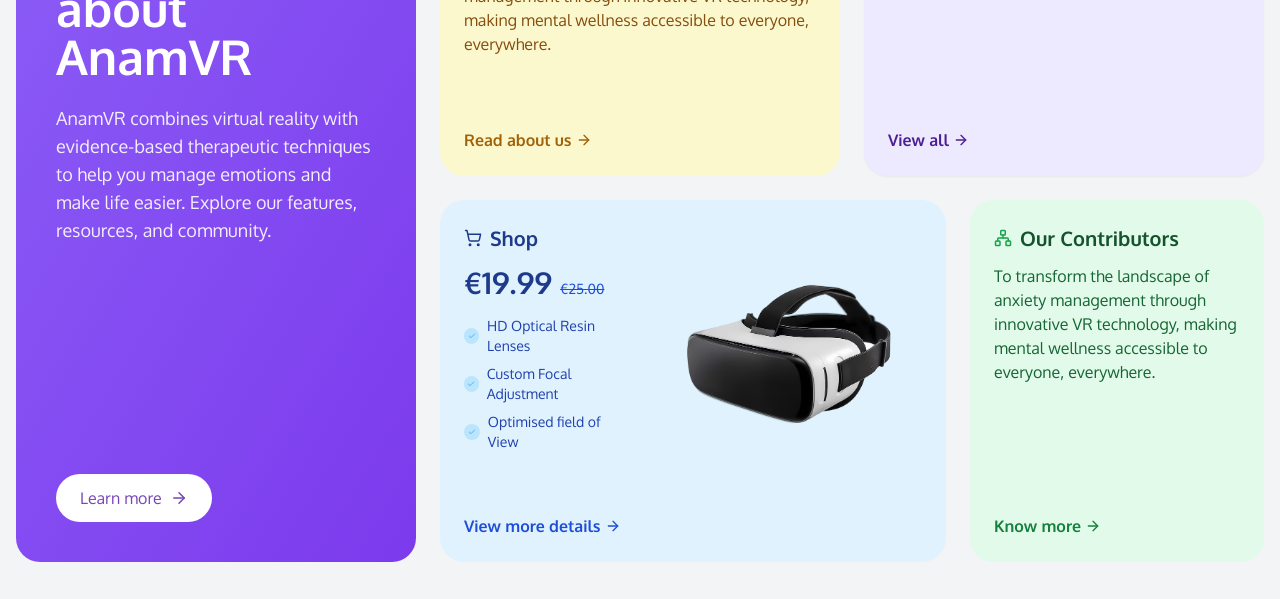
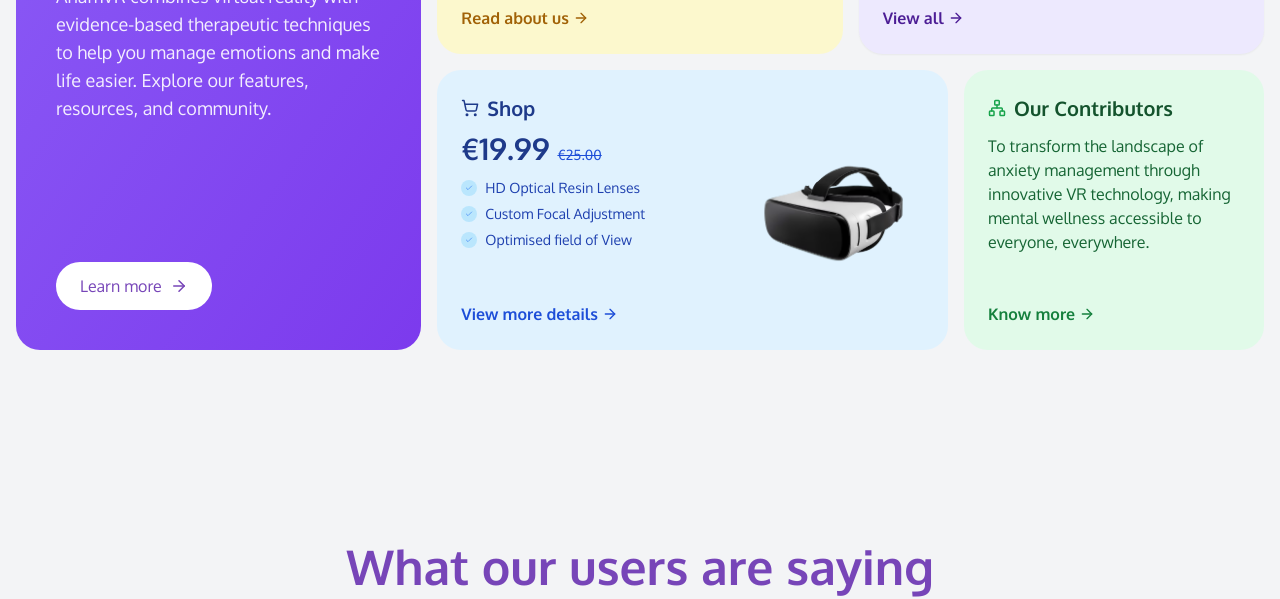
Before and after one commit to Anam-Limited/AnamVR-Web, a React (Vite) app: page / in a window 1280 px wide. Shown: the part 2208-2807 px from the top of the page. Built offline with nearby package versions, Linux system fonts and the light colour scheme; no server answers; a web font is replaced by a local one.

Commit message:
changes added

```diff
--- a/components/Contributors.tsx
+++ b/components/Contributors.tsx
@@ -1,10 +1,4 @@
-import {
-  Linkedin,
-  Github,
-  GalleryHorizontalEnd,
-  Code,
-  Brain,
-} from "lucide-react";
+import { Linkedin, GalleryHorizontalEnd, Code, Brain } from "lucide-react";
 import { useScrollAnimation } from "../hooks/useScrollAnimation";
 import ishaanJain from "../src/assets/ishaan_jain.webp";
 
@@ -19,7 +13,6 @@
   icon: React.ReactNode;
   socialLinks: {
     linkedin?: string;
-    github?: string;
     portfolio?: string;
   };
 }
@@ -40,15 +33,14 @@
     ],
     socialLinks: {
       linkedin: "https://linkedin.com/in/ishaanj9",
-      github: "https://github.com/ishaanj91",
       portfolio: "https://jaini.me",
     },
   },
   {
     id: "agustina-alvarez",
     name: "Agustina Alvarez",
-    role: "DBT Therapist & Content Contributor",
-    bio: "Licensed DBT therapist who contributed therapeutic content and validated our anxiety management techniques.",
+    role: "Content Contributor",
+    bio: "Agustina is a Dialectical Behavioural Therapist based in Córdoba, Argentina. She has contributed several mindfulness exercises to the app, drawing on her area of expertise.",
     image: "/placeholder.svg?height=400&width=300",
     backgroundColor: "bg-gradient-to-br from-green-500 to-emerald-600",
     icon: <Brain className="w-5 h-5" />,
@@ -58,7 +50,8 @@
       "Created evidence-based interventions",
     ],
     socialLinks: {
-      linkedin: "https://linkedin.com/in/agustina-alvarez",
+      linkedin:
+        "https://www.linkedin.com/in/agustina-alvarez-ulfohn-520922191/",
     },
   },
 ];
@@ -155,17 +148,6 @@
                       LinkedIn
                     </a>
                   )}
-                  {contributor.socialLinks.github && (
-                    <a
-                      href={contributor.socialLinks.github}
-                      target="_blank"
-                      rel="noopener noreferrer"
-                      className="flex items-center gap-2 px-3 py-2 bg-gray-50 text-gray-700 rounded-lg hover:bg-gray-100 transition-colors text-sm font-medium"
-                    >
-                      <Github className="w-4 h-4" />
-                      GitHub
-                    </a>
-                  )}
                   {contributor.socialLinks.portfolio && (
                     <a
                       href={contributor.socialLinks.portfolio}
--- a/components/Description.tsx
+++ b/components/Description.tsx
@@ -202,8 +202,8 @@
               key={feature.id}
               className={`w-full flex-shrink-0 ${feature.color} rounded-xl md:rounded-3xl overflow-hidden transition-all duration-700`}
             >
-              <div className="flex flex-col-reverse md:grid md:grid-cols-2 min-h-[400px] md:min-h-[550px] py-6">
-                <div className="hidden md:flex items-center justify-center p-8 md:p-20">
+              <div className="flex flex-col-reverse md:grid md:grid-cols-2 min-h-[400px] md:min-h-[550px]">
+                <div className="hidden md:flex items-center justify-center p-8 md:px-20 md:py-10">
                   {/* Placeholder for feature image or illustration */}
                   <div className="bg-opacity-20 rounded-2xl w-full h-4/5 flex items-center justify-center">
                     <img
--- a/components/Header.tsx
+++ b/components/Header.tsx
@@ -50,7 +50,7 @@
         {/* Left navigation */}
         <nav className="hidden md:flex items-center text-sm lg:text-base font-medium space-x-4 lg:space-x-6">
           <a
-            href="home"
+            href="/"
             className="text-black hover:text-[#7745b8] transition-colors relative group"
           >
             Home
@@ -181,7 +181,7 @@
             {" "}
             {/* Main links scrollable */}
             {[
-              { href: "/home", label: "Home" },
+              { href: "/", label: "Home" },
               { href: "/about", label: "About" },
               { href: "/shop", label: "Shop" },
               { href: "/blog", label: "Blog" },
--- a/components/ShopPreview.tsx
+++ b/components/ShopPreview.tsx
@@ -8,25 +8,28 @@
   return (
     <div
       ref={animation.ref}
-      className={`md:col-span-3 lg:col-span-5 sm:col-span-3 bg-blue-100 p-6 rounded-3xl flex flex-col justify-between transition-opacity duration-700 ease-out ${
+      className={`md:col-span-3 lg:col-span-5 sm:col-span-3 bg-blue-100 p-4 sm:p-6 rounded-3xl flex flex-col justify-between transition-opacity duration-700 ease-out ${
         animation.isVisible ? "animate-slide-up" : "opacity-0"
       }`}
     >
-      <h3 className="flex items-center font-bold text-xl text-blue-900 mb-3">
+      <h3 className="flex items-center font-bold text-xl text-blue-900 mb-2">
         <ShoppingCart size={18} className="text-blue-900 mr-2" />
         Shop
       </h3>
-      <div className="flex-grow flex flex-col-reverse sm:flex-row items-start md:items-start justify-between gap-6">
-        {/* Left Side: Pricing and Features */}
-        <div className="min-h-[250px] flex flex-col">
-          <div className="mb-4">
-            <div className="mb-4">
-              <span className="text-3xl font-bold text-blue-900">€19.99</span>
+
+      <div className="flex-grow grid grid-cols-5 items-start gap-2">
+        {/* Left Side: Pricing and Features (3/5 width) */}
+        <div className="col-span-3 flex flex-col">
+          <div className="mb-3">
+            <div className="mb-3">
+              <span className="text-2xl sm:text-3xl font-bold text-blue-900">
+                €19.99
+              </span>
               <span className="text-blue-700 line-through text-sm ml-2">
                 €25.00
               </span>
             </div>
-            <ul className="space-y-2">
+            <ul className="space-y-1.5">
               {[
                 "HD Optical Resin Lenses",
                 "Custom Focal Adjustment",
@@ -36,7 +39,7 @@
                   key={feature}
                   className="flex items-center text-sm text-blue-800"
                 >
-                  <div className="w-4 h-4 bg-blue-200 rounded-full flex items-center justify-center mr-2">
+                  <div className="min-w-4 h-4 bg-blue-200 rounded-full flex items-center justify-center mr-2 flex-shrink-0">
                     <svg width="8" height="8" viewBox="0 0 24 24" fill="none">
                       <path
                         d="M20 6L9 17L4 12"
@@ -47,25 +50,26 @@
                       />
                     </svg>
                   </div>
-                  {feature}
+                  <span className="line-clamp-1">{feature}</span>
                 </li>
               ))}
             </ul>
           </div>
         </div>
 
-        {/* Right Side: VR Headset Image */}
-        <div className="flex max-w-sm">
+        {/* Right Side: VR Headset Image (2/5 width) */}
+        <div className="col-span-2 flex justify-end items-center h-full">
           <img
             src={vrImage || "/placeholder.svg"}
             alt="VR Headset"
-            className="w-72 h-auto object-contain rounded-3xl"
+            className="w-full max-h-28 sm:max-h-36 object-contain rounded-xl"
           />
         </div>
       </div>
+
       <a
         href="shop"
-        className="flex items-center text-blue-700 hover:text-blue-800 text-base font-semibold cursor-pointer"
+        className="flex items-center text-blue-700 hover:text-blue-800 text-sm sm:text-base font-semibold cursor-pointer mt-2"
       >
         View more details <ArrowRight size={16} className="ml-1" />
       </a>
--- a/src/App.tsx
+++ b/src/App.tsx
@@ -22,8 +22,7 @@
       <main className="max-w-8xl lg:min-w-5xl mx-auto">
         <Description />
         <div className="max-w-7xl mx-auto px-4 py-16">
-          <div className="grid grid-cols-1 sm:grid-cols-6 lg:grid-cols-12 gap-6">
-            {" "}
+          <div className="grid grid-cols-1 sm:grid-cols-6 lg:grid-cols-12 gap-4">
             <HeroSection />
             <Mission />
             <BlogPreview />
```
